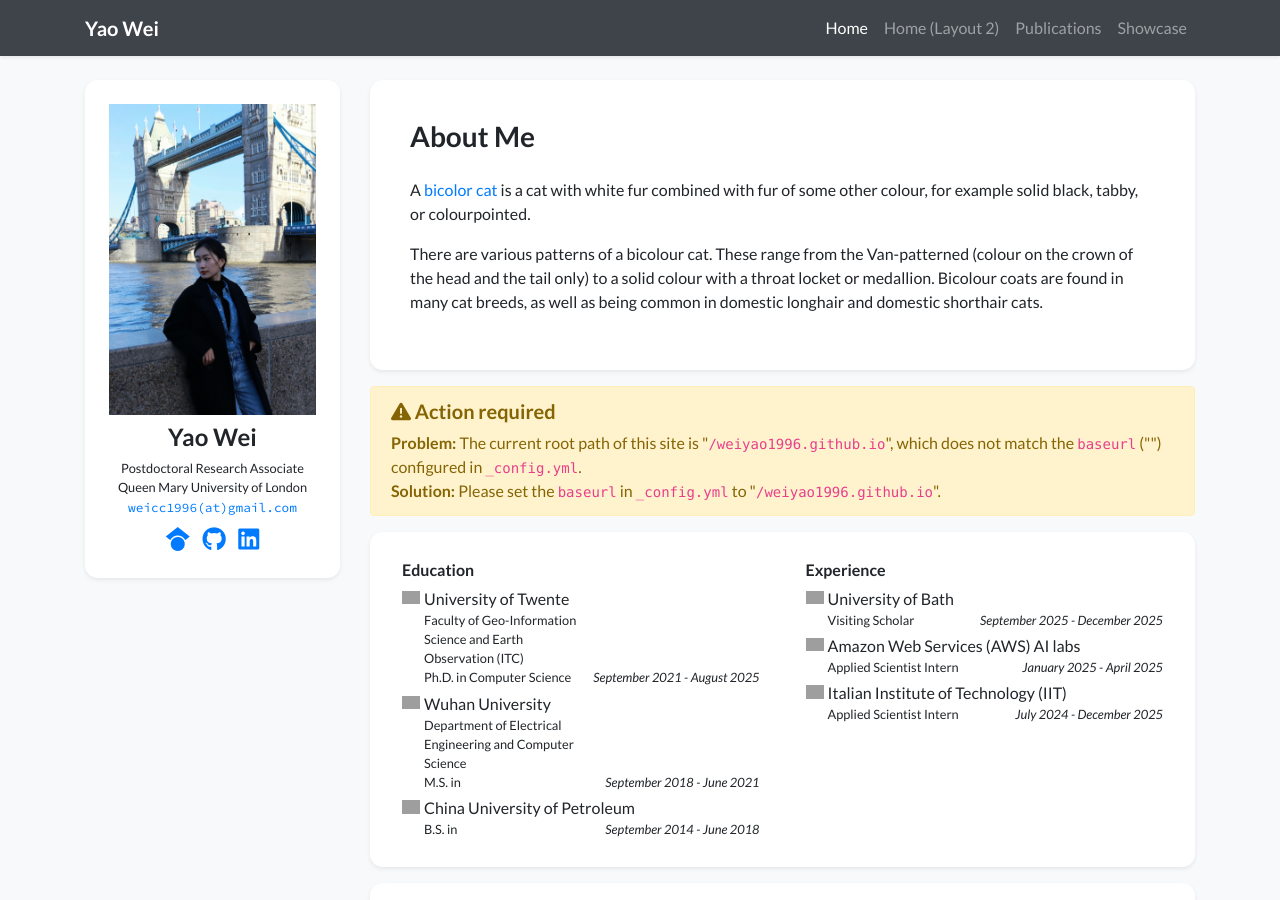
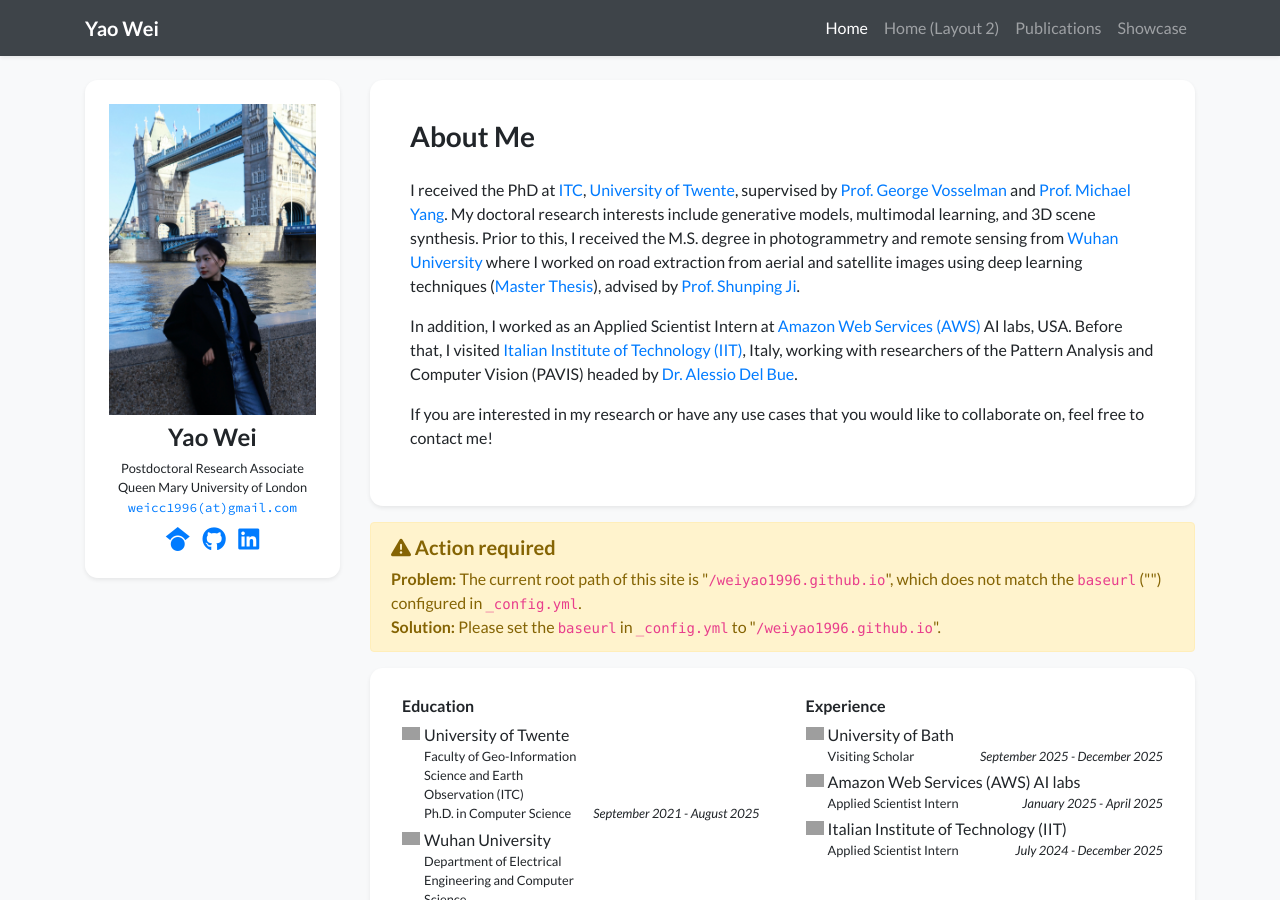
Before and after one commit to weiyao1996/weiyao1996.github.io, a Jekyll site: the page built from index.html, in a window 1280 px wide and 900 px high. Built offline with Jekyll 4.4.1, drawn with Linux system fonts in a browser that asks for light colours; nearby versions of some CDN libraries; a style sheet for code colours, icons or effects is not loaded; grey boxes are pictures that could not be loaded.

Commit message:
Update profile.yml

```diff
--- a/_data/profile.yml
+++ b/_data/profile.yml
@@ -22,17 +22,23 @@
 short_bio_text_justify: false
 short_bio: >-
   <p>
-    A <a href="https://en.wikipedia.org/wiki/Bicolor_cat" target="_blank">bicolor cat</a> is a cat with white fur combined with fur of some other colour, for example solid black, tabby, or colourpointed.
+    I received the PhD at <a href="https://www.itc.nl/" target="_blank">ITC</a>, <a href="https://www.utwente.nl/" target="_blank">University of Twente</a>,
+    supervised by <a href="https://research.utwente.nl/en/persons/george-vosselman" target="_blank">Prof. George Vosselman</a> and <a href="https://sites.google.com/site/michaelyingyang" target="_blank">Prof. Michael Yang</a>.
+    My doctoral research interests include generative models, multimodal learning, and 3D scene synthesis.
+    Prior to this, I received the M.S. degree in photogrammetry and remote sensing from <a href="http://en.whu.edu.cn/" target="_blank">Wuhan University</a>
+    where I worked on road extraction from aerial and satellite images using deep learning techniques (<a href="/_publications/Master_Thesis_Yao_Wei_2021.pdf">Master Thesis</a>), advised by <a href="http://gpcv.whu.edu.cn/" target="_blank">Prof. Shunping Ji</a>.
   </p>
   <p>
-    There are various patterns of a bicolour cat. These range from the Van-patterned (colour on the crown of the head
-    and the tail only) to a solid colour with a throat locket or medallion. Bicolour coats are found in many cat breeds,
-    as well as being common in domestic longhair and domestic shorthair cats.
+    In addition, I worked as an Applied Scientist Intern at <a href="https://aws.amazon.com/" target="_blank">Amazon Web Services (AWS) </a> AI labs, USA.
+    Before that, I visited <a href="https://iit.it/" target="_blank">Italian Institute of Technology (IIT)</a>, Italy, working with researchers of the Pattern Analysis and Computer Vision (PAVIS) headed by <a href="https://www.iit.it/people/alessio-delbue" target="_blank">Dr. Alessio Del Bue</a>.
+  </p>
+  <p>
+    If you are interested in my research or have any use cases that you would like to collaborate on, feel free to contact me!
   </p>
 
 portrait_url: /assets/images/photos/portrait_ywei.jpg
 portrait_caption: >-
-   Photo by .
+   Photo near Tower Bridge in London.
 
 education:
 - name: University of Twente
```
